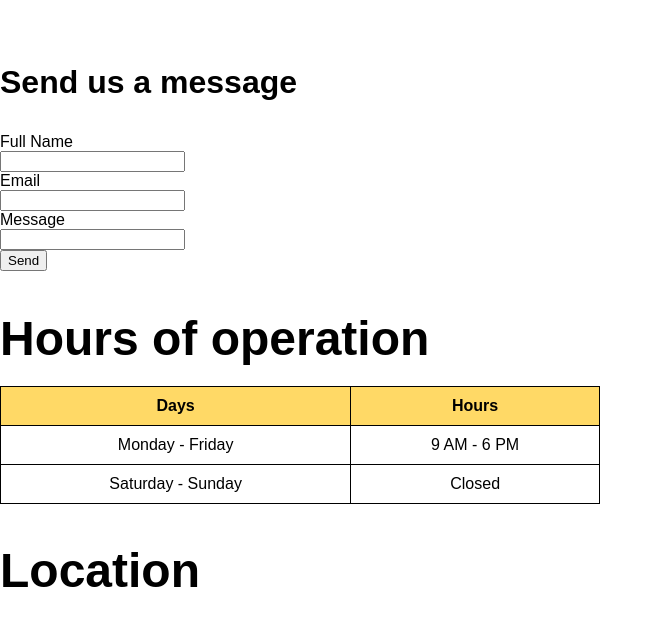
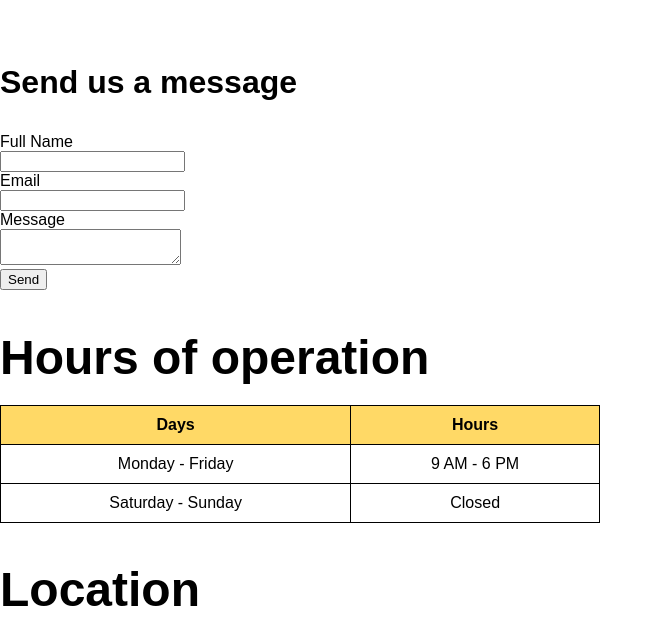
Before and after one commit to choi0138/choi0138.github.io, a plain HTML site: page final-project/index.html in a window 1280 px wide. Shown: the part 9004-9639 px from the top of the page, without its empty margins (0-663 px from the left). Drawn offline with Linux system fonts and the light colour scheme; grey boxes are pictures that could not be loaded; a web font is replaced by a local one.

Commit message:
textarea

```diff
--- a/final-project/index.html
+++ b/final-project/index.html
@@ -128,7 +128,7 @@ explicabo nisi?
                 <label for="yemail">Email</label><br>
                 <input type="text" id="yemail" name="yemail"><br>
                 <label for="ymessage">Message</label><br>
-                <input type="textarea" id="ymessage" name="ymessage"><br>
+                <textarea id="ymessage" name="ymessage"></textarea><br>
             </div>
             <button type="submit">Send</button>
         </form>
```
